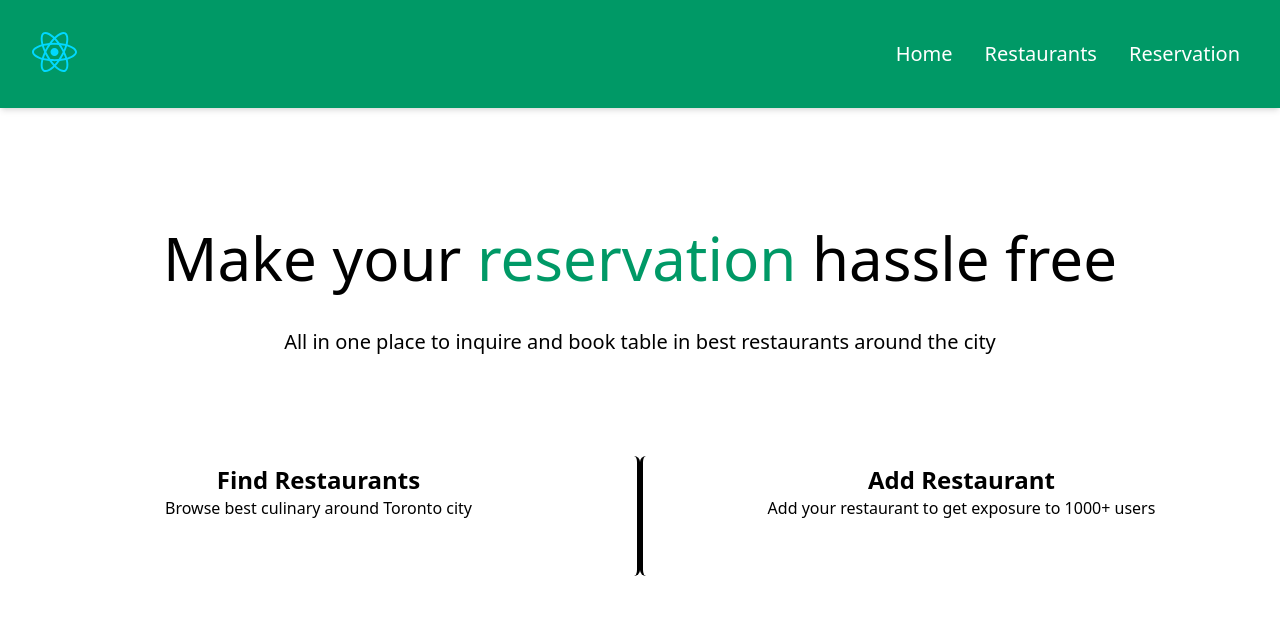
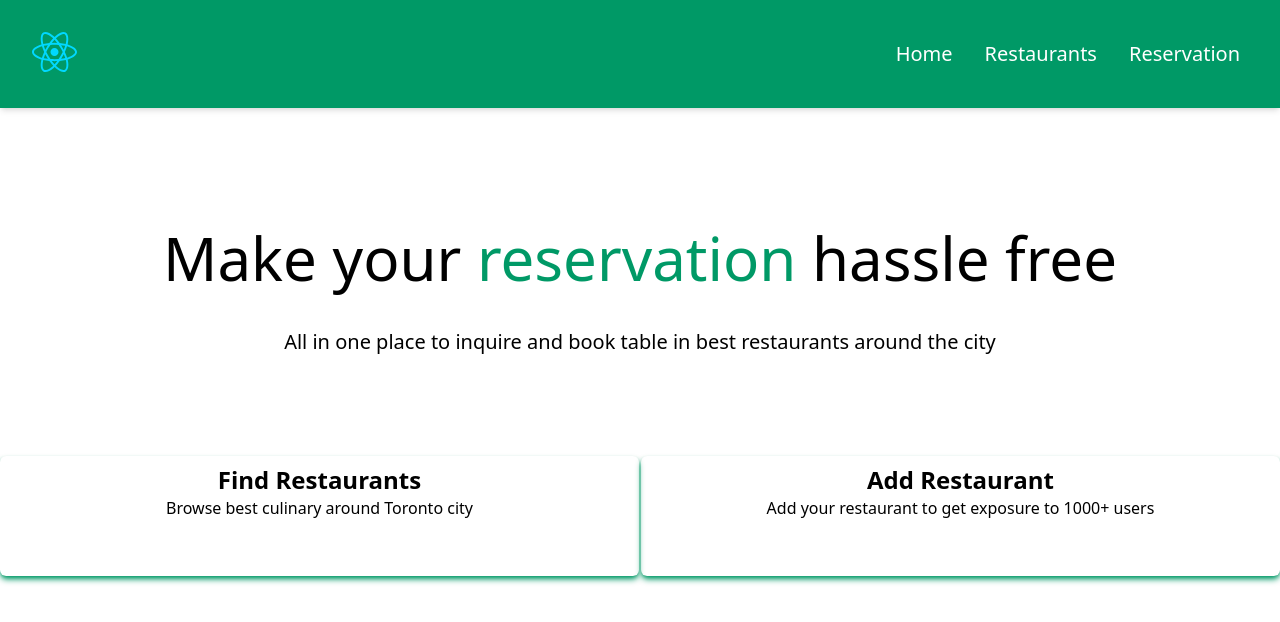
Before and after one commit to Bibhuregmi/react, a React (Vite) app: page / in a window 1280 px wide. Shown: the top 622 px of the page. Built offline with nearby package versions, Linux system fonts and the light colour scheme.

Commit message:
Used Card component

```diff
--- a/src/components/MainContent.jsx
+++ b/src/components/MainContent.jsx
@@ -1,4 +1,5 @@
 import React from 'react'
+import Card from './Card.jsx'
 
 const MainContent = () => {
   return (
@@ -12,10 +13,10 @@ const MainContent = () => {
                 className='text-medium text-xl mb-25'
             >All in one place to inquire and book table in best restaurants around the city
             </h4>
-            <div className='flex justify-around w-full text-center'>
-                <div className='w-1/2 px-2 py-2 hover:bg-emerald-600 transition duration-300 hover:text-white rounded-md border-r-3 group'>
+            <div className='flex justify-around w-full text-center gap-0.5'>
+                <Card>
                     <h1
-                        className='text-2xl font-semibold '
+                        className='text-2xl font-semibold'
                     >Find Restaurants
                     </h1>
                     <h3 className='mb-2'>
@@ -24,8 +25,8 @@ const MainContent = () => {
                     <button className='px-3 py-2 hover:bg-white hover:text-emerald-600  rounded-md opacity-0 group-hover:opacity-100 w-1/2 font-semibold cursor-pointer'>
                         Discover
                     </button>
-                </div>
-                <div className = 'px-2 py-2 w-1/2  hover:bg-emerald-600 transition duration-300 hover:text-white rounded-md border-l-3 group'>
+                </Card>
+                <Card>
                     <h1
                         className='text-2xl font-semibold text-center'
                     >Add Restaurant
@@ -36,7 +37,7 @@ const MainContent = () => {
                     <button className='px-3 py-2 hover:bg-white hover:text-emerald-600 rounded-md opacity-0 group-hover:opacity-100 w-1/2 font-semibold cursor-pointer'>
                         Add Restaurant
                     </button>
-                </div>
+                </Card>
 
             </div>
         </div>
```
